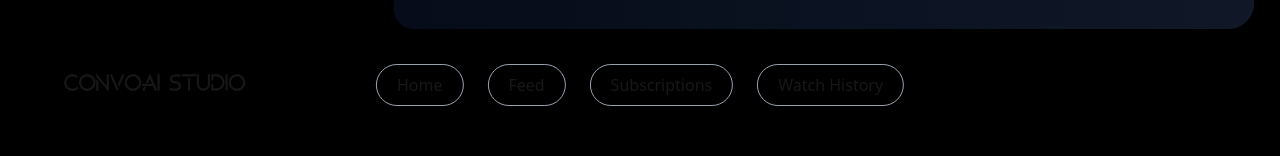
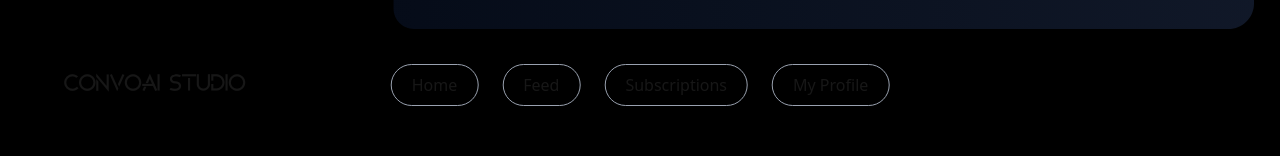
Before and after one commit to CodexKnight-ai/ConvoAIStudio, a Next.js app: page / in a window 1280 px wide. Shown: the part 619-775 px from the top of the page. Built offline with nearby package versions, Linux system fonts and the light colour scheme.

Commit message:
Feat: Add login and signup page

```diff
--- a/package.json
+++ b/package.json
@@ -9,6 +9,7 @@
     "lint": "next lint"
   },
   "dependencies": {
+    "@clerk/nextjs": "^6.25.3",
     "@radix-ui/react-icons": "^1.3.2",
     "@radix-ui/react-slot": "^1.2.3",
     "@splinetool/react-spline": "^4.1.0",
--- a/src/app/Client Components/Home/Hero.tsx
+++ b/src/app/Client Components/Home/Hero.tsx
@@ -2,9 +2,10 @@
 
 import React from 'react';
 import Spline from './SplineComponent';
+import { useRouter } from 'next/navigation';
 
 export default function Hero() {
-
+    const router = useRouter();
     return (
         <section className="hero-section relative w-[96vw] h-[90vh] my-8 overflow-hidden mx-auto rounded-3xl">
             <div className="absolute inset-0 z-0 w-full h-full bg-mask bg-gradient-to-r from-gray-950 to-gray-900">
@@ -37,7 +38,7 @@ export default function Hero() {
                             Two AIs. One Mic. Infinite Possibilities.
                         </p>
                     </div>
-                    <button className="font-secondary hidden sm:block absolute right-0 -top-6 w-[370px] rounded-full border border-gray-500 px-12 py-4 text-xl hover:bg-white hover:text-black transition">
+                    <button onClick={() => router.push('/login')} className="font-secondary hidden sm:block absolute right-0 -top-6 w-[370px] rounded-full border border-gray-500 px-12 py-4 text-xl hover:bg-white hover:text-black transition">
                         Get Started
                     </button>
                 </div>
--- a/src/app/Client Components/Navbar.tsx
+++ b/src/app/Client Components/Navbar.tsx
@@ -7,29 +7,34 @@ import { usePathname } from "next/navigation";
 export default function Navbar() {
   const [isScrolled, setIsScrolled] = useState(false);
   const [heroHeight, setHeroHeight] = useState(0);
-    const [isHomePage,setIsHomePage] = useState(false);
   const pathname = usePathname();
+  const isHomePage = pathname === '/';
 
   useEffect(() => {
-        // Calculate hero section height on mount
+    const updateHeroHeight = () => {
       const hero = document.querySelector('.hero-section');
-        const currentPage = pathname;
       if (hero) {
         setHeroHeight(hero.scrollHeight);
       }
-        if (currentPage === '/') {
-            setIsHomePage(true);
-        }
+    };
 
     const handleScroll = () => {
-            // Check if scrolled past hero section
-            const scrolled = window.scrollY > heroHeight - 80; // 80 is the navbar height
-            setIsScrolled(scrolled);
+      const scrollY = window.scrollY;
+      const threshold = heroHeight ? heroHeight - 80 : 200; // fallback value
+      setIsScrolled(scrollY > threshold);
     };
 
+    updateHeroHeight(); // Initial measure
+    handleScroll(); // Trigger immediately on mount
+
+    window.addEventListener('resize', updateHeroHeight);
     window.addEventListener('scroll', handleScroll);
-        return () => window.removeEventListener('scroll', handleScroll);
-    }, [heroHeight,pathname]);
+
+    return () => {
+      window.removeEventListener('resize', updateHeroHeight);
+      window.removeEventListener('scroll', handleScroll);
+    };
+  }, [heroHeight, pathname]);
 
   return (
     <nav
@@ -40,25 +45,36 @@ export default function Navbar() {
       }`}
     >
       <div className="container mx-auto h-full px-4 flex items-center justify-between relative z-[999]">
-    {/* Left: Logo */}
         <div className="flex-1">
-      <Link href="/" className="text-xl font-primary font-bold hover:text-blue-600 transition-colors text-center w-full px-auto">
+          <Link
+            href="/"
+            className="text-xl font-primary font-bold hover:text-blue-600 transition-colors text-center w-full px-auto"
+          >
             ConvoAI Studio
           </Link>
         </div>
 
-    {/* Center: Nav Links */}
         <div className="hidden md:flex space-x-6 absolute left-1/2 transform -translate-x-1/2">
-      <Link href="/"  className={`hover:text-blue-600 transition-colors border ${!isScrolled && isHomePage ? 'border-gray-400' : 'border-transparent'} px-5 py-2 rounded-3xl text-md `}>Home</Link>
-      <Link href="/feed" className={`hover:text-blue-600 transition-colors border ${!isScrolled && isHomePage ? 'border-gray-400' : 'border-transparent'} px-5 py-2 rounded-3xl text-md `}>Feed</Link>
-      <Link href="/subscription" className={`hover:text-blue-600 transition-colors border ${!isScrolled && isHomePage ? 'border-gray-400' : 'border-transparent'} px-5 py-2 rounded-3xl text-md `}>Subscriptions</Link>
-      <Link href="/watch-history" className={`hover:text-blue-600 transition-colors border ${!isScrolled && isHomePage ? 'border-gray-400' : 'border-transparent'} px-5 py-2 rounded-3xl text-md `}>Watch History</Link>
+          {[
+            { href: '/', label: 'Home' },
+            { href: '/feed', label: 'Feed' },
+            { href: '/subscription', label: 'Subscriptions' },
+            { href: '/profile', label: 'My Profile' },
+          ].map(({ href, label }) => (
+            <Link
+              key={href}
+              href={href}
+              className={`hover:text-blue-600 transition-colors border ${
+                !isScrolled && isHomePage ? 'border-gray-400' : 'border-transparent'
+              } px-5 py-2 rounded-3xl text-md`}
+            >
+              {label}
+            </Link>
+          ))}
         </div>
 
-    {/* Right: Empty div to balance */}
         <div className="flex-1" />
       </div>
     </nav>
-
   );
 }
--- a/src/app/login/page.tsx
+++ b/src/app/login/page.tsx
@@ -138,7 +138,7 @@ export default function SignUpPage() {
 
           <p className="mt-8 text-center text-sm text-gray-400">
             Don&apos;t have an account? {" "}
-            <Link href="/login" className="font-medium text-blue-400 hover:text-blue-300">
+            <Link href="/sign-up" className="font-medium text-blue-400 hover:text-blue-300">
               Sign up
             </Link>
           </p>
--- a/src/components/ui/BeamBg.tsx
+++ b/src/components/ui/BeamBg.tsx
@@ -201,7 +201,7 @@ export function BeamsBackground({
             <div className="relative z-10 flex h-screen w-full items-center justify-center">
                 <div className="flex flex-col items-center justify-center gap-6 px-4 text-center">
                     <motion.h1
-                        className="text-6xl md:text-7xl lg:text-8xl font-semibold text-white tracking-tighter"
+                        className="text-5xl font-secondary md:text-6xl lg:text-7xl font-semibold text-white tracking-tighter"
                         initial={{ opacity: 0, y: 20 }}
                         animate={{ opacity: 1, y: 0 }}
                         transition={{ duration: 0.8 }}
--- /dev/null
+++ b/src/middleware.ts
@@ -0,0 +1,12 @@
+import { clerkMiddleware } from '@clerk/nextjs/server';
+
+export default clerkMiddleware();
+
+export const config = {
+  matcher: [
+    // Skip Next.js internals and all static files, unless found in search params
+    '/((?!_next|[^?]*\\.(?:html?|css|js(?!on)|jpe?g|webp|png|gif|svg|ttf|woff2?|ico|csv|docx?|xlsx?|zip|webmanifest)).*)',
+    // Always run for API routes
+    '/(api|trpc)(.*)',
+  ],
+};
```
Also changed, not shown: 1 other file (tests, documents, lock files or other folders). Lines whose indentation alone changed are shown as unchanged.
